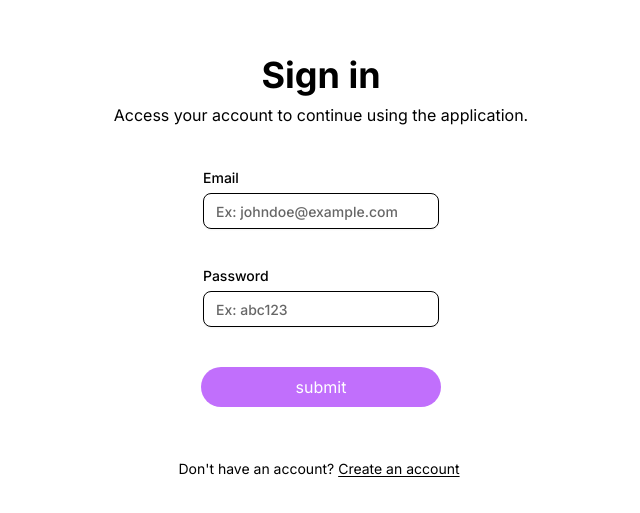
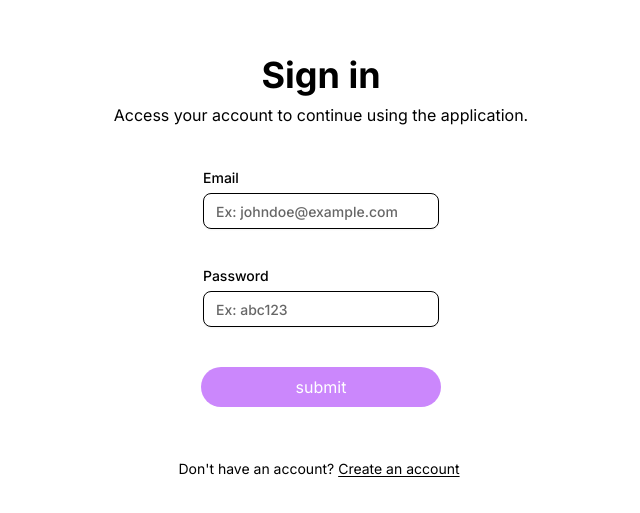
Before and after one commit to AdlerCastro/AuthForge-Frontend, a Next.js app: page /login in a window 1280 px wide. Shown: the part 129-642 px from the top of the page, without its empty margins (319-959 px from the left). Built offline with nearby package versions, Linux system fonts and the light colour scheme; no server answers.

Commit message:
:lipstick: style: diminuindo a opacidade do botão quando desativado

```diff
--- a/src/components/ui/button.tsx
+++ b/src/components/ui/button.tsx
@@ -10,11 +10,11 @@ const buttonVariants = cva(
     variants: {
       variant: {
         default:
-          'rounded-4xl bg-purple-600 font-normal text-white transition-all hover:bg-purple-700 focus-visible:outline-white active:bg-purple-800 disabled:bg-purple-600/60',
+          'rounded-4xl bg-purple-600 font-normal text-white transition-all hover:bg-purple-700 focus-visible:outline-white active:bg-purple-800 disabled:bg-purple-600/50',
         loading:
           'rounded-4xl w-full bg-purple-600 font-normal text-white transition-all hover:bg-purple-700 focus-visible:outline-white active:bg-purple-800 disabled:bg-purple-600/60',
         outline:
-          'rounded-4xl bg-white font-normal text-purple-700 transition-all hover:bg-[#e6e6e6] hover:outline-3 focus-visible:outline-purple-700 active:bg-[#bfbfbf] disabled:bg-purple-600/60',
+          'rounded-4xl bg-white font-normal text-purple-700 transition-all hover:bg-[#e6e6e6] hover:outline-3 focus-visible:outline-purple-700 active:bg-[#bfbfbf] disabled:bg-purple-600/50',
         link: 'text-primary underline-offset-4 hover:underline',
         comeBack:
           'group rounded-full self-start text-white/60 ring-2 ring-white/60 transition-all hover:ring-white focus-visible:ring-white focus-visible:outline-offset-4 focus-visible:outline-purple-600 active:ring-white/80',
```
